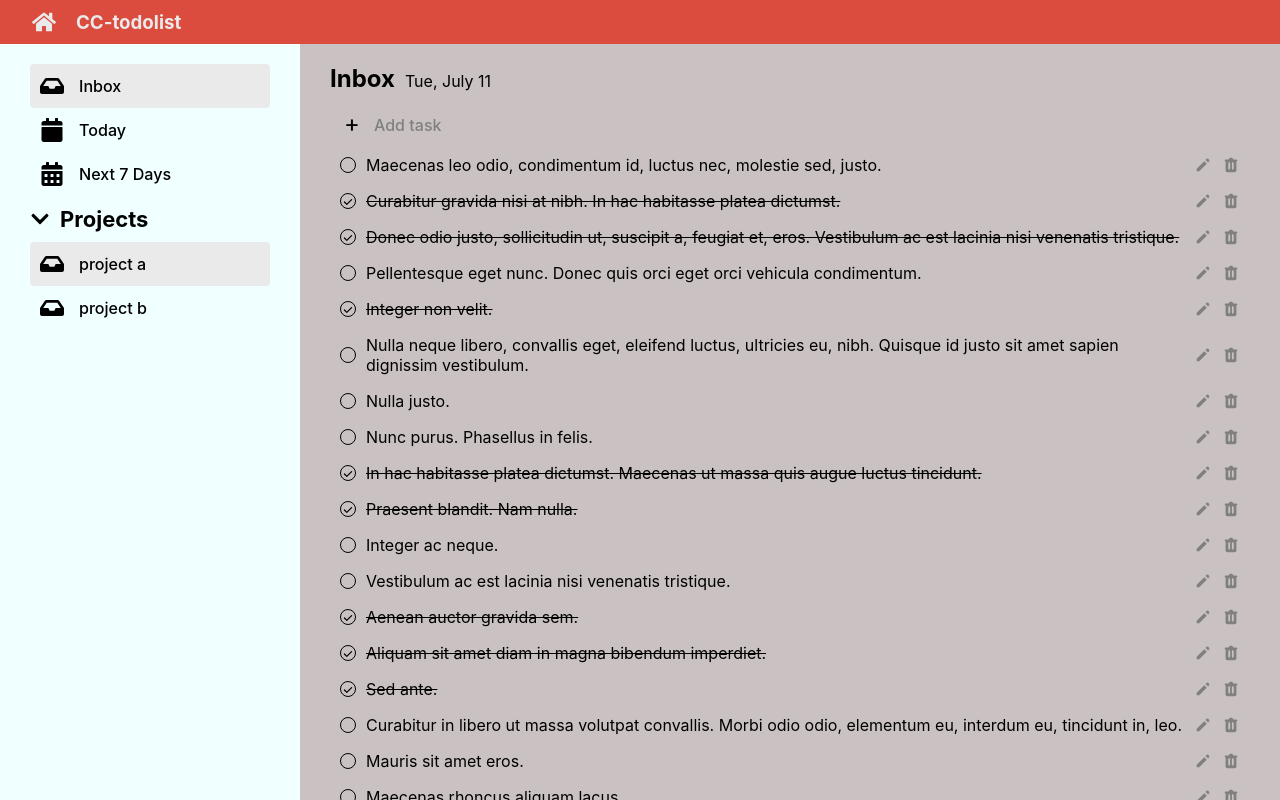
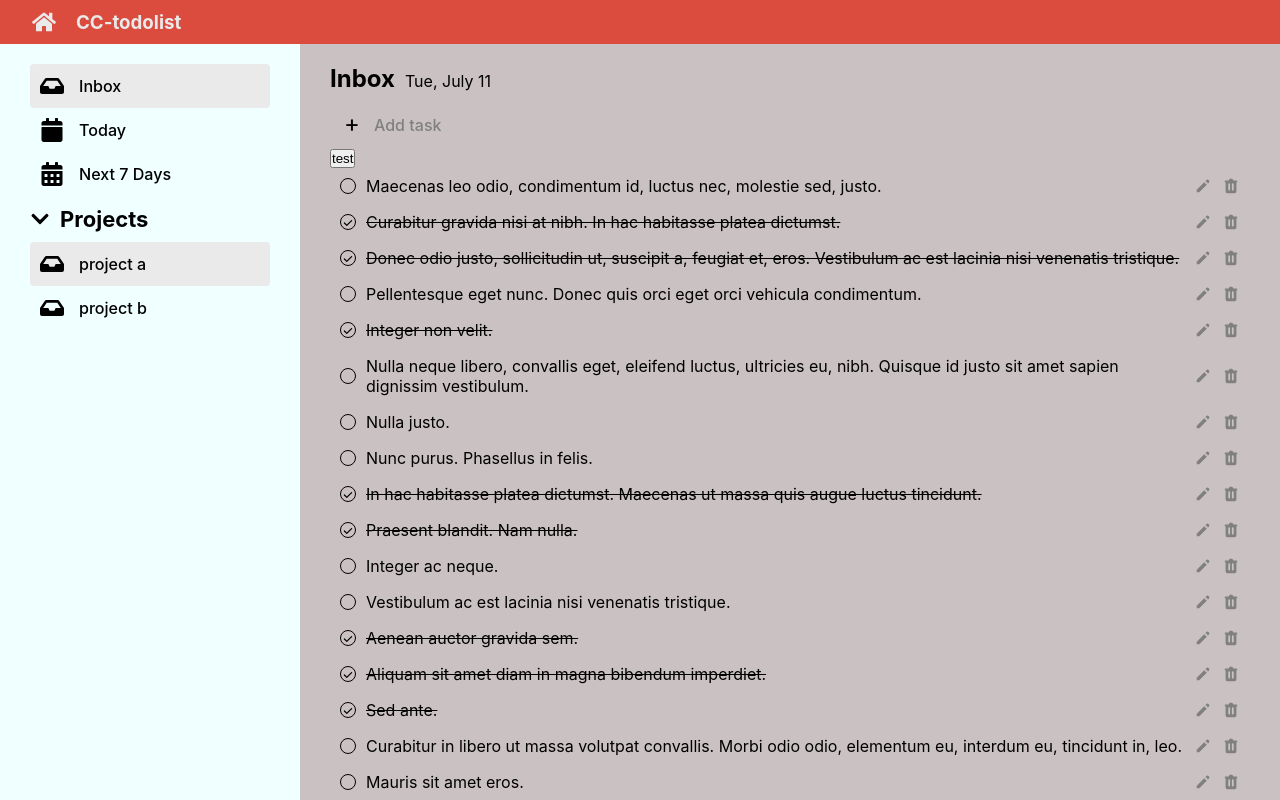
Before and after one commit to grimoll2e/CC14-Todolist, a React (Create React App) app: page / in a window 1280 px wide. Built offline with nearby package versions, Linux system fonts and the light colour scheme.

Commit message:
finish add todo function

```diff
--- a/package.json
+++ b/package.json
@@ -11,6 +11,7 @@
     "react-icons": "^4.10.1",
     "react-scripts": "5.0.1",
     "sass": "^1.63.6",
+    "uuid": "^9.0.0",
     "web-vitals": "^2.1.4"
   },
   "scripts": {
--- a/src/components/Todo/TodoContent.jsx
+++ b/src/components/Todo/TodoContent.jsx
@@ -1,3 +1,4 @@
+import { v4 as uuidv4 } from 'uuid';
 import { useState } from 'react';
 import { Addtodo } from './Addtodo';
 import { TodoHeader } from './TodoHeader';
@@ -7,11 +8,25 @@ import mockData from '../../data/todos.json'
 
 export function TodoContent() {
 const [todos,setTodos] = useState(mockData)
+// console.log(uuidv4())
+// console.log(uuidv4())
+// console.log(uuidv4())
+// console.log(uuidv4())
 
+const handleAddtodo=()=>{
+    let newTodoObj = {id:uuidv4(),task:"hello",status:false,due_date:''}
+    //แบบที่ 1
+    // const newTodos = [newTodoObj,...todos]
+    // setTodos(newTodos)
+    //แบบที่ 2 update โกย callback
+    setTodos(currentState =>[newTodoObj,...currentState])
+    //          ^= เทียบเท่ากับ todos
+}
     return (
         <main className="content">
             <TodoHeader/>
             <Addtodo/>
+            <button onClick={handleAddtodo}>test</button>
             <TodoLists todos={todos}/>
         </main>
     )
```
Also changed, not shown: 1 other file (tests, documents, lock files or other folders).
